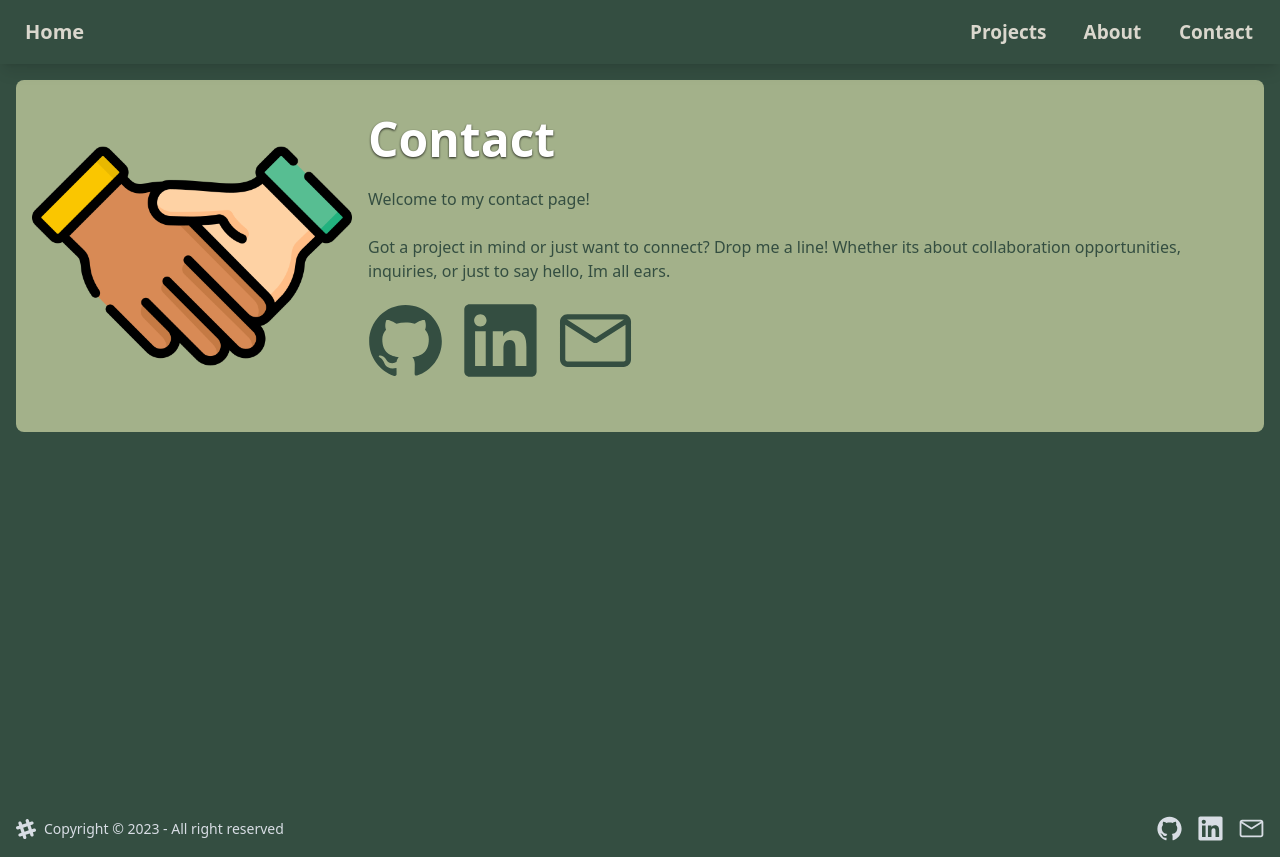
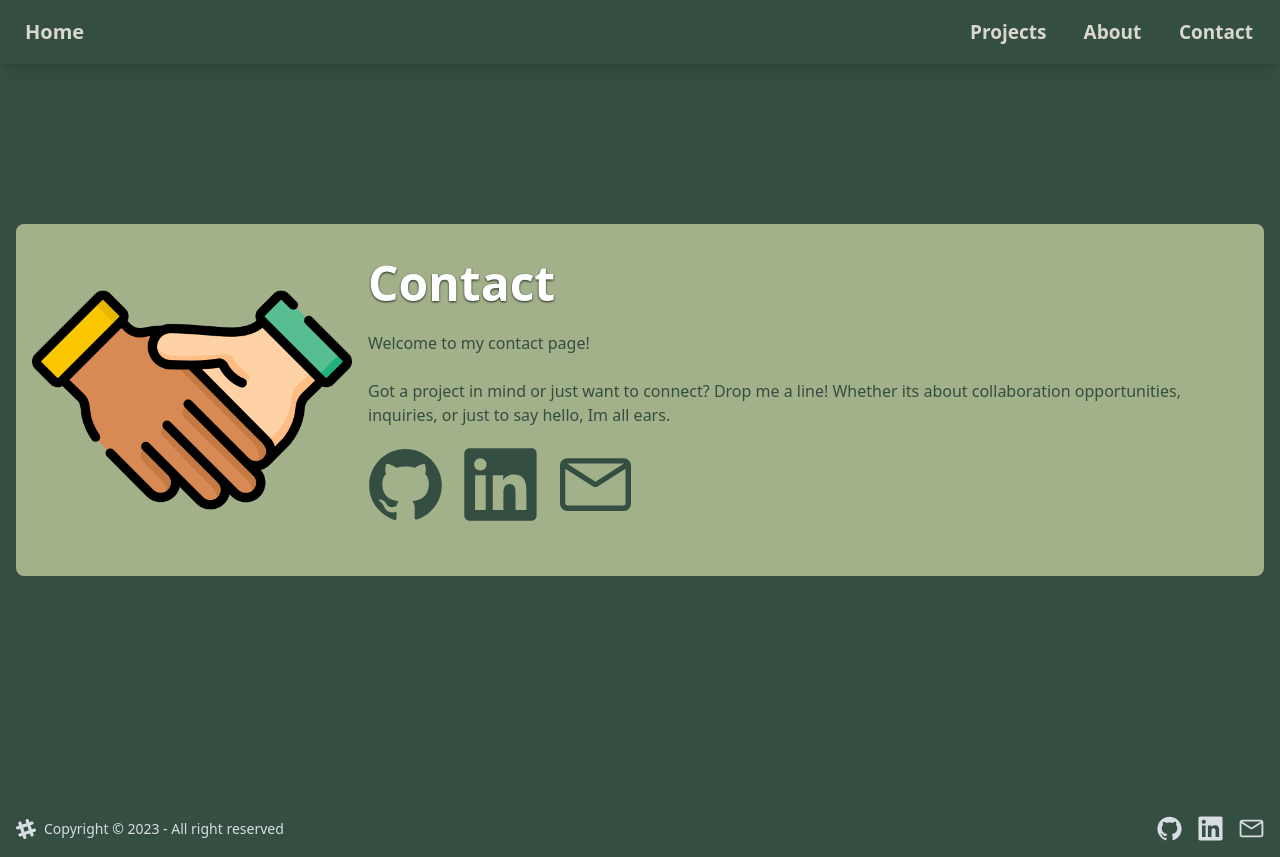
Before and after one commit to kbledows/nextgen-portfolio, a Next.js app: page /contact in a window 1280 px wide. Built offline with nearby package versions, Linux system fonts and the light colour scheme.

Commit message:
fix formatting

```diff
--- a/src/app/about/page.js
+++ b/src/app/about/page.js
@@ -6,7 +6,7 @@ import Image from 'next/image';
 
 const About = () => {
     return (
-        <div className="flex px-4 min-h-screen flex-col items-center justify-between pt-20 lg:px-12 bg-[#344E41]">
+        <div className="flex px-4 min-h-screen flex-col items-center justify-center pt-20 lg:px-12 bg-[#344E41]">
             <div className="hero bg-[#A3B18A] rounded-lg text-[#344E41] max-w-7xl">
                 <div className="hero-content flex-col lg:flex-row">
                     <Image src={avatar} className="w-fill md:w-72 lg:w-80 rounded-lg shadow-2xl" />
--- a/src/app/contact/page.js
+++ b/src/app/contact/page.js
@@ -6,7 +6,7 @@ import Image from 'next/image';
 
 const Contact = () => {
     return (
-        <div className="flex px-4 min-h-screen flex-col items-center pt-20 px-12 bg-[#344E41]">
+        <div className="flex px-4 min-h-screen flex-col items-center justify-center px-12 bg-[#344E41]">
             <div className="hero bg-[#A3B18A] rounded-lg text-[#344E41] max-w-7xl">
                 <div className="hero-content flex-col lg:flex-row">
                     <Image src={connect} className="w-fill md:w-72 lg:w-80 rounded-lg" />
--- a/src/app/page.js
+++ b/src/app/page.js
@@ -17,7 +17,7 @@ export default function Home() {
             </div>
           </div>
         </div>
-        <div className="hero bg-[#A3B18A] rounded-lg text-[#344E41] mt-7 max-w-7xl">
+        <div className="hero bg-[#A3B18A] rounded-lg text-[#344E41] mt-10 max-w-7xl">
           <div className="hero-content flex-col lg:flex-row-reverse">
             <Image src={art} className="w-fill md:w-72 lg:w-82 rounded-lg" />
             <div>
--- a/src/app/projects/page.js
+++ b/src/app/projects/page.js
@@ -6,7 +6,7 @@ import pong from 'public/pong.avif'
 
 const Projects = () => {
     return (
-        <div className="flex px-4 min-h-screen flex-col items-center justify-between pt-20 lg:px-12 bg-[#344E41]">
+        <div className="flex px-4 min-h-screen flex-col items-center justify-center pt-20 lg:px-12 bg-[#344E41]">
             <div className="hero bg-[#A3B18A] rounded-lg text-[#344E41] max-w-4xl mb-6">
                 <div className="hero-content flex-col lg:flex-row">
                     <div>
```
